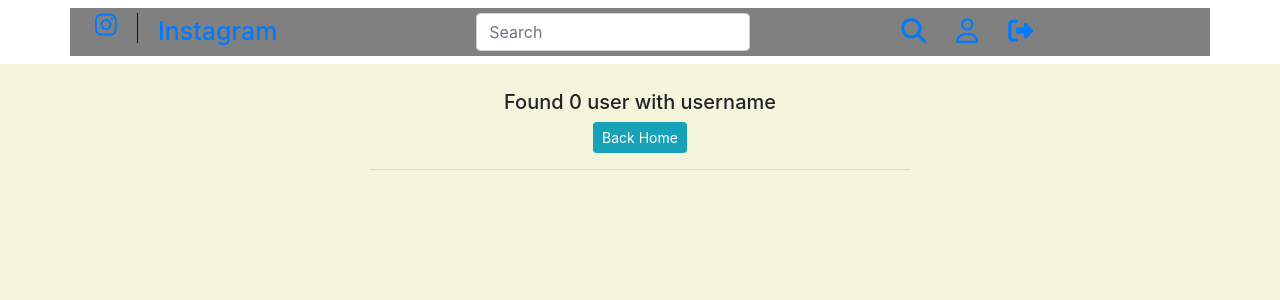
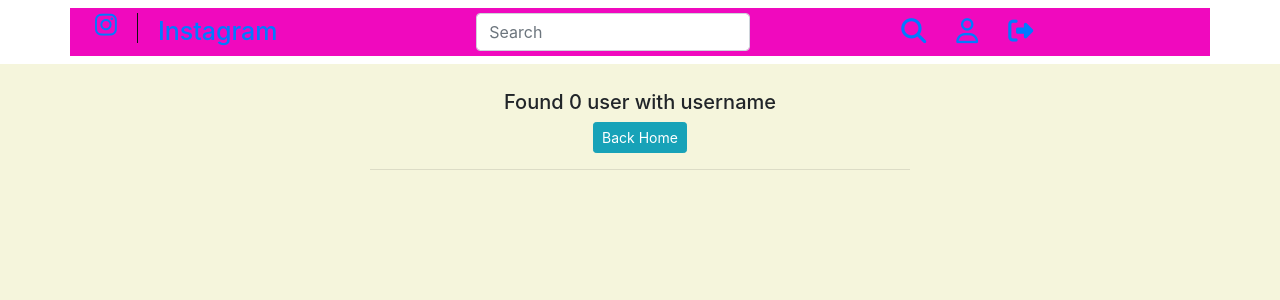
Before and after one commit to BrianJomo/Instagram-clone, a Django app: page /search/ in a window 1280 px wide. Shown: the top 300 px of the page. Run offline with Django 3.2, Linux system fonts and the light colour scheme; the visitor is signed in with stand-in values (Sample User, id 1); some libraries are stand-ins or nearby versions.

Commit message:
It will change the color of the nav-bar

```diff
--- a/instaClone/templates/instaClone/index.html
+++ b/instaClone/templates/instaClone/index.html
@@ -107,7 +107,7 @@
         </div>
 
     </div>
-    <p class="text-center mt-5">Copyright © by Gabriel Ayuel</p>
+    <p class="text-center mt-5">© BRIAN JOMO 2022 <br> All Rights Reserved</p>
 </div>
 
 {% endblock %}
--- a/instaClone/templates/instaClone/navbar.html
+++ b/instaClone/templates/instaClone/navbar.html
@@ -1,6 +1,6 @@
 {% load static %} {% block content %}
 <div class="navbar fixed-top ">
-    <nav class="container" style="background-color: gray;">
+    <nav class="container" style="background-color: rgb(240, 9, 190);">
         <span class="navbar-brand mb-0 h1">
 
 
```
Also changed, not shown: 1 other file.
